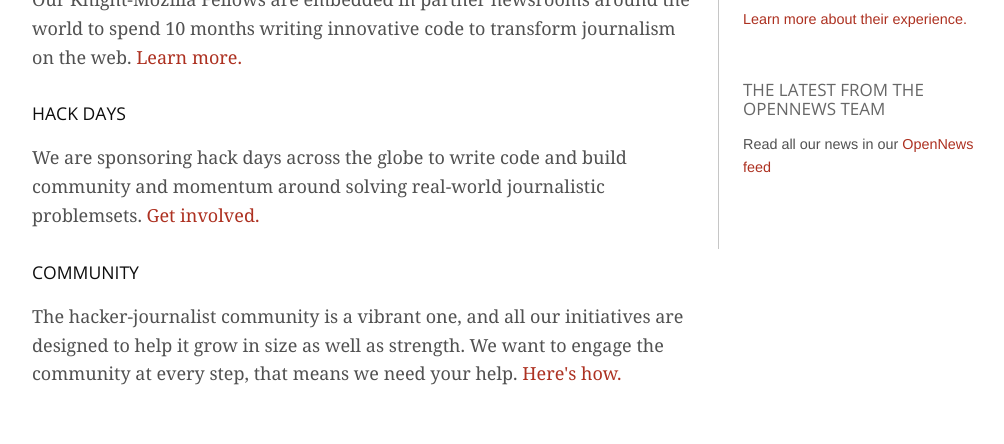
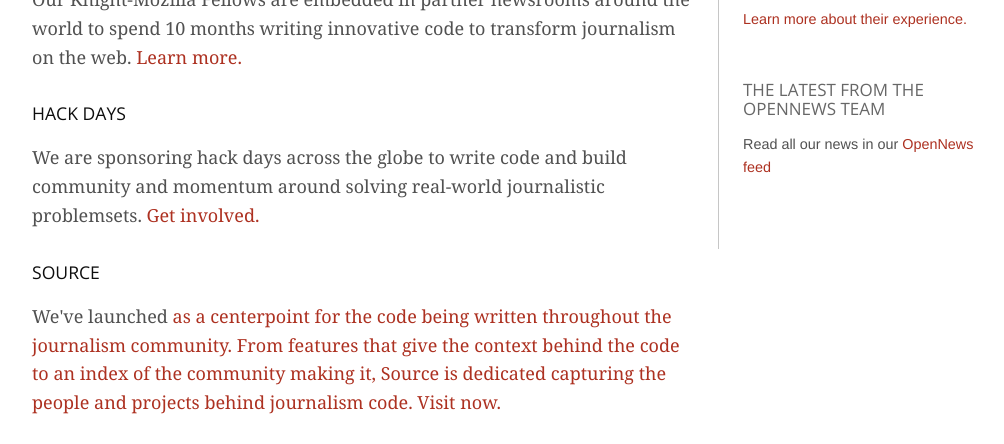
Before and after one commit to mozilla/mozilla-opennews, a Jekyll site: the page built from index.html, in a window 1280 px wide and 900 px high, scrolled down 776 px, cut to the strip 0-444 px from the top of the window. Shown: the whole strip, without its empty margins (118-1122 px from the left). Built offline with Jekyll 4.4.1, drawn with Linux system fonts in a browser that asks for light colours; nearby versions of some CDN libraries; Markdown is read by kramdown in place of the engine named in the settings; comment, search, counter and statistics services are not loaded.

Commit message:
update the index page to include source

```diff
--- a/index.html
+++ b/index.html
@@ -14,6 +14,8 @@
             <p>Our Knight-Mozilla Fellows are embedded in partner newsrooms around the world to spend 10 months writing innovative code to transform journalism on the web. <a href="/fellowships">Learn more.</a></p>
             <h3>Hack days</h3>
             <p>We are sponsoring hack days across the globe to write code and build community and momentum around solving real-world journalistic problemsets. <a href="/hackdays.html">Get involved.</a></p>
+            <h3>Source</h3>
+            <p>We've launched <a href="http://source.mozillaopennews.org">as a centerpoint for the code being written throughout the journalism community. From features that give the context behind the code to an index of the community making it, Source is dedicated capturing the people and projects behind journalism code. <a href="http://source.mozillaopennews.org">Visit now.</a></p>
            <h3>Community</h3>
             <p>The hacker-journalist community is a vibrant one, and all our initiatives are designed to help it grow in size as well as strength. We want to engage the community at every step, that means we need your help. <a href="/getinvolved.html">Here's how.</a></p>
 </div>
```
